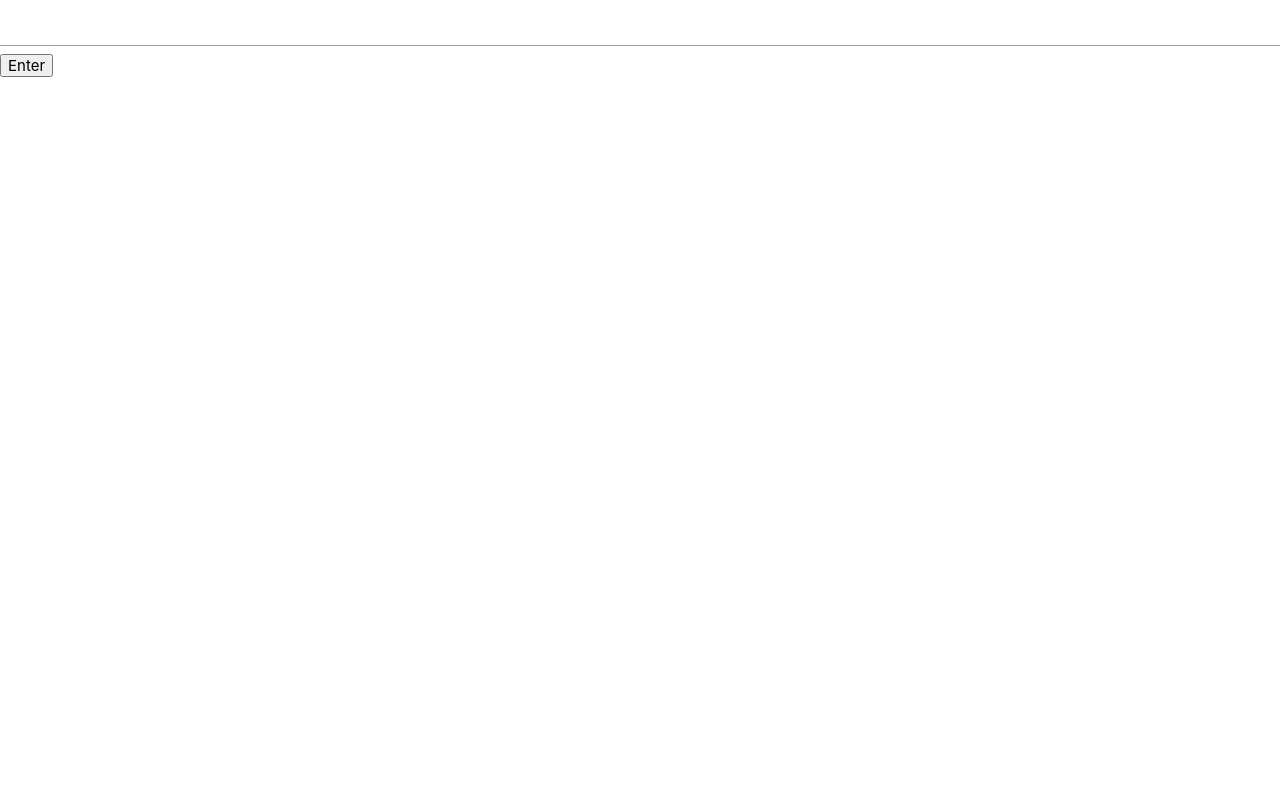
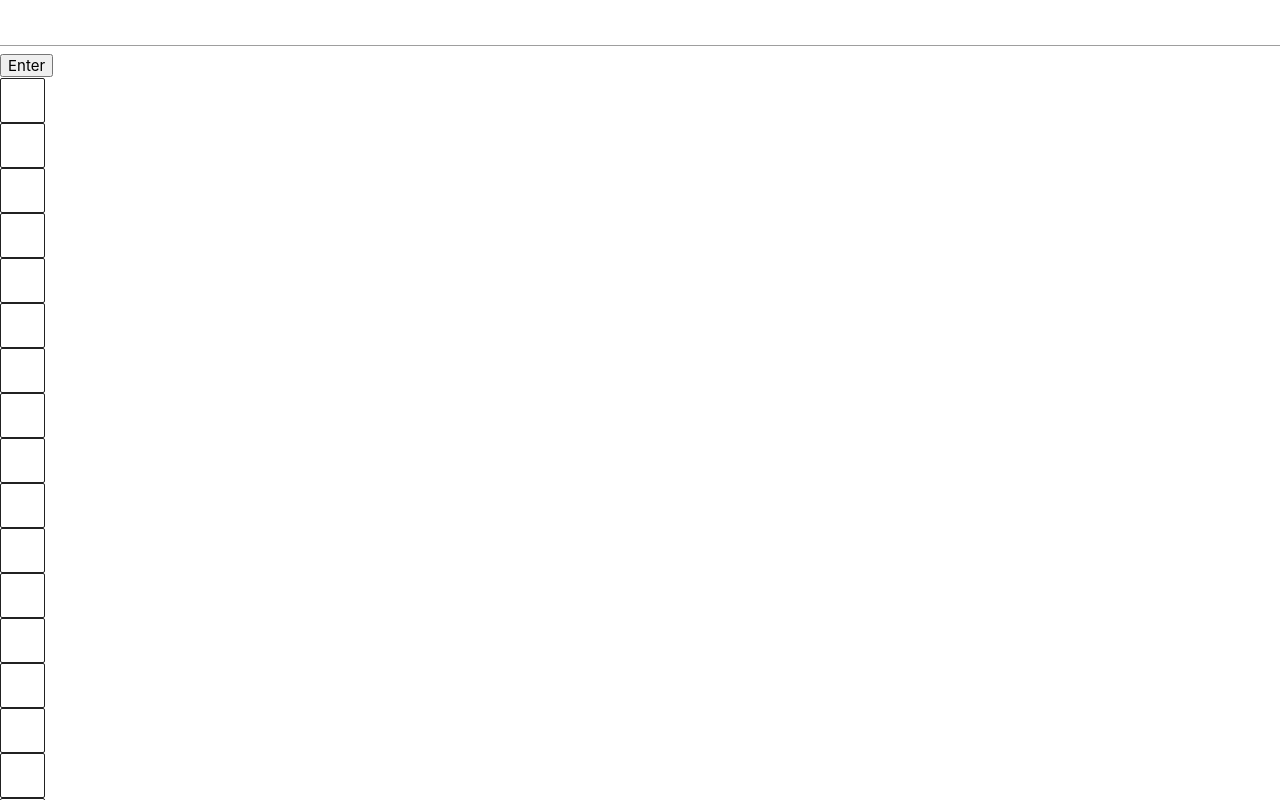
Before and after one commit to binyaalex/DI_bootcamp, a React (Create React App) app in the folder wordle/: page / in a window 1280 px wide. Shown: the top 800 px of the page. Built offline with nearby package versions, Linux system fonts and the light colour scheme.

Commit message:
design letter box

```diff
--- a/wordle/src/App.css
+++ b/wordle/src/App.css
@@ -36,3 +36,10 @@
     transform: rotate(360deg);
   }
 }
+
+.letterBox {
+  width: 45px;
+  height: 45px;
+  border: 1px solid;
+  border-radius: 2px;
+}
--- a/wordle/src/components/Try.js
+++ b/wordle/src/components/Try.js
@@ -7,19 +7,19 @@ const Try = (props) => {
 	return (
 		<>
         <div className='try'>
-          <div>
+          <div className='letterBox'>
             {userWord[i][0]}
           </div>
-          <div>
+          <div className='letterBox'>
             {userWord[i][1]}
           </div>
-          <div>
+          <div className='letterBox'>
             {userWord[i][2]}
           </div>
-          <div>
+          <div className='letterBox'>
             {userWord[i][3]}
           </div>
-          <div>
+          <div className='letterBox'>
             {userWord[i][4]}
           </div>
         </div>
```
